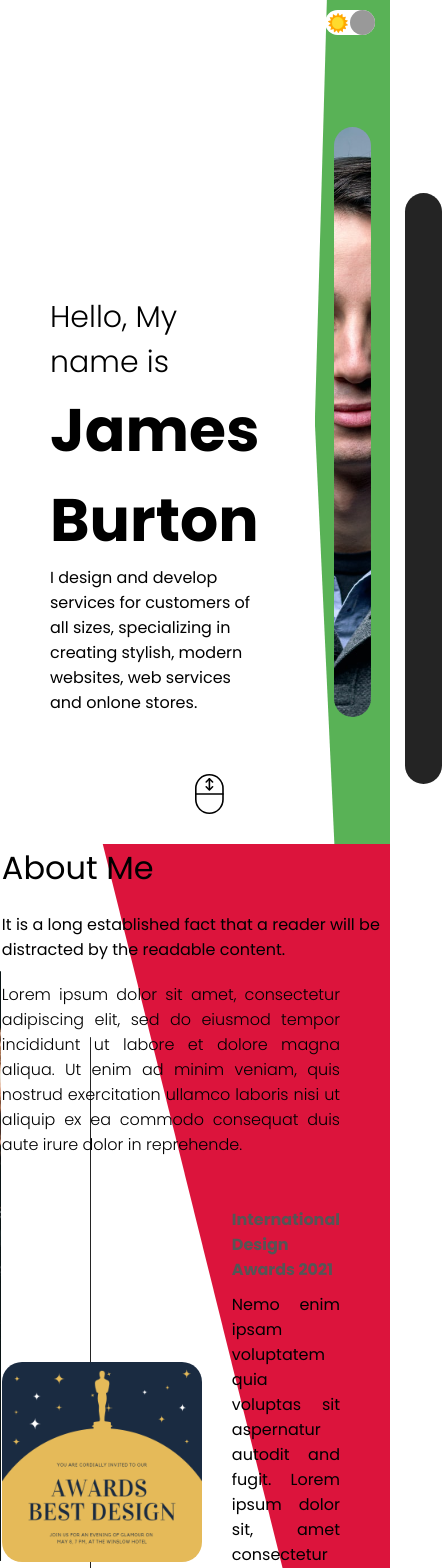
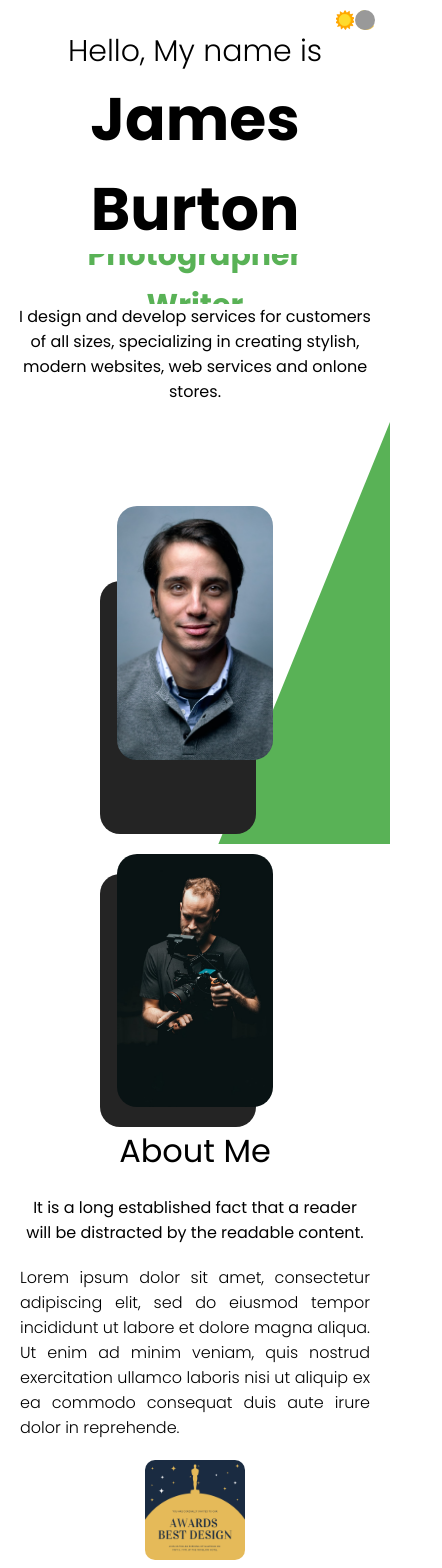
Before and after one commit to marifrahmawan/react-portofolio-design, a React (Create React App) app: page / in a window 390 px wide. Shown: the top 1568 px of the page, 442 px wide, since content can reach past the window. Built offline with nearby package versions, Linux system fonts and the light colour scheme.

Commit message:
Adding responsive layout

```diff
--- a/src/components/Intro/intro.css
+++ b/src/components/Intro/intro.css
@@ -116,3 +116,42 @@
   width: 100%;
   object-fit: cover;
 }
+
+@media screen and (max-width: 480px) {
+  .intro {
+    flex-direction: column;
+  }
+
+  .intro-left-wrapper {
+    height: 100%;
+    padding: 10px;
+    margin-top: 10px;
+    justify-content: center;
+    align-items: center;
+    text-align: center;
+  }
+
+  .intro-title-item {
+    justify-content: center;
+  }
+
+  .intro-right-bg {
+    clip-path: polygon(100% 0, 100% 0, 100% 100%, 56% 100%);
+  }
+
+  .right-image-card.bg {
+    position: absolute;
+    bottom: 10px;
+    left: 100px;
+    background-color: rgb(36, 36, 36);
+  }
+
+  .right-image-card {
+    width: 40%;
+    height: 30vh;
+    max-width: 100%;
+    border-radius: 20px;
+    overflow: hidden;
+    z-index: -1;
+  }
+}
--- a/src/components/about/About.jsx
+++ b/src/components/about/About.jsx
@@ -1,4 +1,5 @@
-import React from 'react';
+import React, { useContext } from 'react';
+import { ThemeContext } from '../../context';
 
 import Award from '../../img/award.png';
 import Hobby from '../../img/hobby.jpeg';
@@ -6,6 +7,8 @@ import Hobby from '../../img/hobby.jpeg';
 import './about.css';
 
 const About = () => {
+  const theme = useContext(ThemeContext);
+
   return (
     <div className="about">
       <div className="about-left">
@@ -30,7 +33,7 @@ const About = () => {
         <div className="about-award">
           <img src={Award} alt="" className="about-award-img" />
           <div className="about-award-texts">
-            <h4 className="about-award-title">
+            <h4 className={`about-award-title ${theme.darkMode ? 'dark' : ''}`}>
               International Design Awards 2021
             </h4>
             <p className="about-award-desc">
--- a/src/components/about/about.css
+++ b/src/components/about/about.css
@@ -42,6 +42,9 @@
   height: 100%;
   position: relative;
   z-index: 1;
+  display: flex;
+  flex-direction: column;
+  justify-content: center;
 }
 
 .about-right-bg {
@@ -89,8 +92,70 @@
   margin-bottom: 10px;
 }
 
+.about-award-title.dark {
+  color: white;
+}
+
 .about-award-img {
   width: 200px;
   height: 200px;
   border-radius: 20px;
 }
+
+@media screen and (max-width: 480px) {
+  .about {
+    height: fit-content;
+    flex-direction: column;
+    text-align: center;
+  }
+
+  .about-left {
+    width: 100%;
+    height: 100%;
+  }
+
+  .about-card.bg {
+    top: 20px;
+    left: 100px;
+  }
+
+  .about-card {
+    width: 40%;
+    height: 30vh;
+    margin-top: 10px;
+    margin-bottom: 20px;
+    border-radius: 20px;
+  }
+
+  .about-sub {
+    margin: 20px 20px 20px 20px;
+  }
+
+  .about-desc {
+    margin: 0 20px 0 20px;
+  }
+
+  .about-right-bg {
+    display: none;
+  }
+
+  .about-award {
+    flex-direction: column;
+    margin: 20px;
+  }
+
+  .about-award-img {
+    width: 100px;
+    height: 100px;
+    border-radius: 10px;
+  }
+
+  .about-award-texts {
+    width: 100%;
+    margin: 10px 0 0 0;
+  }
+
+  .about-award-title {
+    text-align: center;
+  }
+}
--- a/src/components/contact/contact.css
+++ b/src/components/contact/contact.css
@@ -69,9 +69,9 @@ input {
 }
 
 input.dark {
-  background-color: rgb(54, 54, 54);
+  background-color: rgb(68, 68, 68);
   color: white;
-  border-bottom: 1px solid white;
+  border: none;
   transition: all 1s ease;
 }
 
@@ -86,14 +86,14 @@ textarea {
   border-bottom: 1px solid black;
   margin: 10px 0px;
   font-size: 14px;
-  padding-left: 10px;
+  padding: 10px 0 0 10px;
   transition: all 1s ease;
 }
 
 textarea.dark {
-  background-color: rgb(54, 54, 54);
+  background-color: rgb(68, 68, 68);
   color: white;
-  border-bottom: 1px solid white;
+  border: none;
   transition: all 1s ease;
 }
 
@@ -110,3 +110,30 @@ button {
   font-weight: 500;
   cursor: pointer;
 }
+
+@media screen and (max-width: 480px) {
+  .contact {
+    height: fit-content;
+  }
+
+  .contact-wrapper {
+    flex-direction: column;
+  }
+
+  .contact-icon {
+    width: 25px;
+    height: 25px;
+  }
+
+  input {
+    width: 100%;
+  }
+
+  textarea {
+    width: 100%;
+  }
+
+  button {
+    margin-bottom: 10px;
+  }
+}
--- a/src/components/product/product.css
+++ b/src/components/product/product.css
@@ -37,3 +37,12 @@
   transition: all 1s ease;
   /* transform: translateY(-100%); */
 }
+
+@media screen and (max-width: 480px) {
+  .product {
+    margin: 0 0 20px 0;
+    width: 40vw;
+    height: 35%;
+    border-radius: 5px 5px 0 0;
+  }
+}
--- a/src/components/productList/product-list.css
+++ b/src/components/productList/product-list.css
@@ -1,5 +1,4 @@
 .p-list {
-  /* background-color: red; */
   padding: 50px 100px;
   display: flex;
   flex-direction: column;
@@ -26,3 +25,22 @@
   flex-wrap: wrap;
   justify-content: space-between;
 }
+
+@media screen and (max-width: 480px) {
+  .p-list {
+    margin-top: 20px;
+    padding: 20px;
+  }
+
+  .p-list-texts {
+    width: 100%;
+  }
+
+  .p-list-title {
+    font-size: 40px;
+  }
+
+  .p-list-desc {
+    text-align: justify;
+  }
+}
--- a/src/components/toggle/toggle.css
+++ b/src/components/toggle/toggle.css
@@ -33,3 +33,24 @@
 .toggle-button.light {
   right: 0;
 }
+
+@media screen and (max-width: 480px) {
+  .toggle {
+    width: 40px;
+    height: 20px;
+  }
+
+  .toggle-icon {
+    width: 18px;
+    height: 20px;
+    object-fit: cover;
+  }
+
+  .toggle-button {
+    width: 20px;
+    height: 20px;
+    border-radius: 50%;
+    background-color: #999999;
+    position: absolute;
+  }
+}
```
